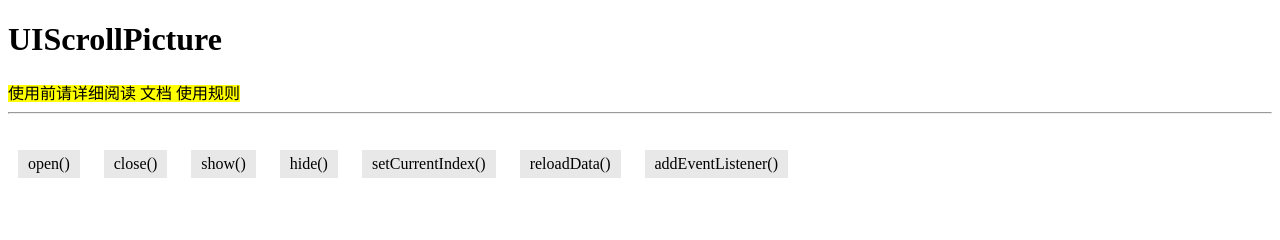
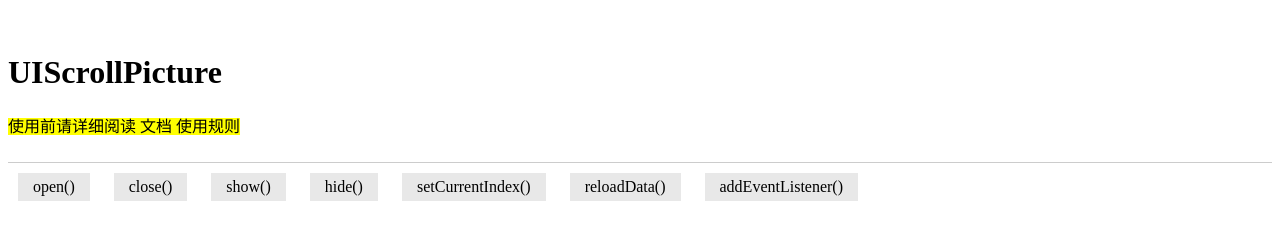
Before and after one commit to Mcjane/UIScrollPicture-Example, a plain HTML site: page index.html in a window 1280 px wide. Drawn offline with Linux system fonts and the light colour scheme.

Commit message:
Create file

```diff
--- a/index.html
+++ b/index.html
@@ -6,8 +6,9 @@
 		<meta name="format-detection" content="tephone=no,email=no,date=no,address=no">
 		<style type="text/css">
 			html{ background-color: white; }
+			header{ border-bottom: 1px solid #ccc; padding: 25px 0; }
 			span {
-				padding: 5px 10px;
+				padding: 5px 15px;
 				margin: 10px;
 				display: inline-block;
 				background-color: #e8e8e8;
@@ -20,8 +21,6 @@
 			<mark>
 				使用前请详细阅读 文档 使用规则
 			</mark>
-			<hr />
-			<br />
 		</header>
 		<span tapmode onclick="fnOpen()">open()</span>
 		<span tapmode onclick="fnClose()">close()</span>
@@ -35,9 +34,6 @@
 		var UIScrollPicture;
 		apiready = function() {
 			UIScrollPicture = api.require('UIScrollPicture');
-			api.setStatusBarStyle({
-				color : '#2390ce'
-			});
 		};
 
 		function fnOpen() {
```
Also changed, not shown: config.xml (line endings or trailing spaces).
